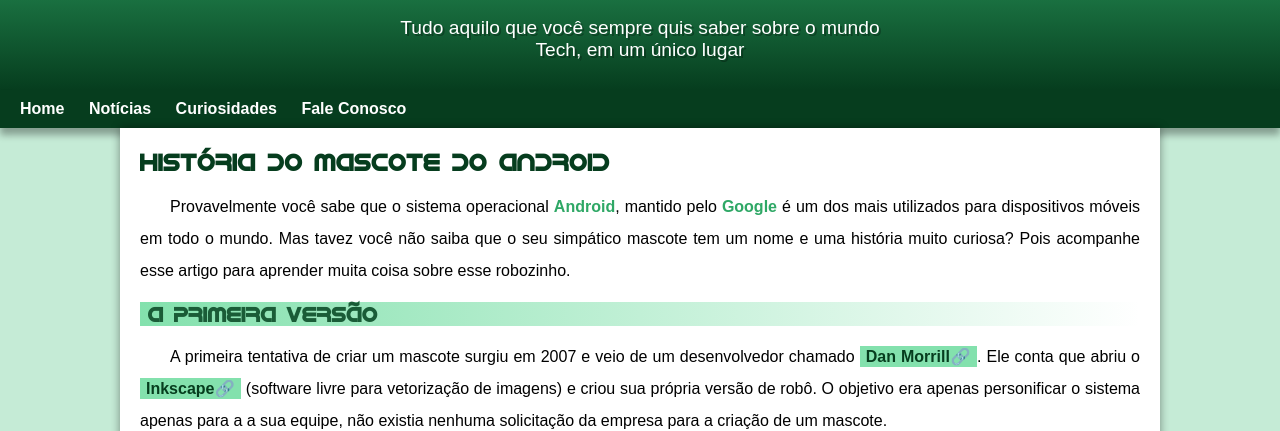
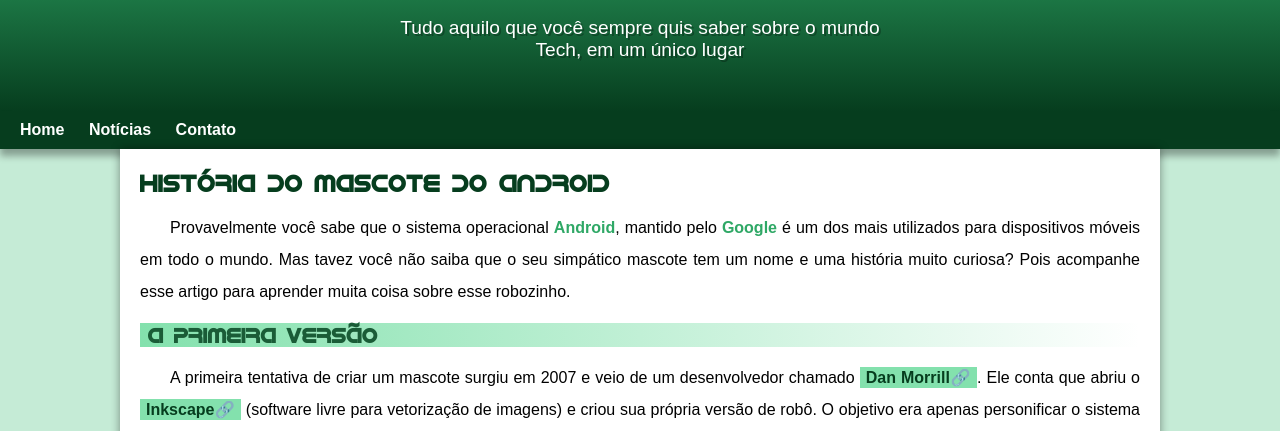
Before and after one commit to PedroHJL/projeto-android, a plain HTML site: page index.html in a window 1280 px wide. Shown: the part 100-531 px from the top of the page. Drawn offline with Linux system fonts and the light colour scheme; a web font is replaced by a local one.

Commit message:
Problema resolvido

```diff
--- a/estilo/style.css
+++ b/estilo/style.css
@@ -61,6 +61,7 @@ header > p{
     max-width: 500px;
     padding-right: 10px;
     padding-left: 10px;
+    padding-bottom: 50px;
     margin: auto;
 }
 
@@ -152,7 +153,7 @@ div.video{
     margin: 0px -20px 30px -20px;
     padding-bottom: 59%;
     position: relative;
-    tex
+
 }
 
 div.video > iframe{
--- a/index.html
+++ b/index.html
@@ -16,8 +16,7 @@
     <nav>
         <a href="#">Home</a>
         <a href="#">Notícias</a>
-        <a href="#">Curiosidades</a>
-        <a href="#">Fale Conosco</a>
+        <a href="#">Contato</a>
     </nav>
     <main>
         <article>
@@ -83,7 +82,7 @@
         </article>
     </main>
     <footer>
-        <p>Site Criado por <a href="https://www.youtube.com/watch?v=izGwDsrQ1eQ" target=" _blank">PedrinhoGameplaysExtreme</a> para o <a href="https://www.youtube.com/c/CursoemV%C3%ADdeo" target="_blank">CursoemVídeo</a> </p>
+        <p>Site Criado por <a href="https://www.youtube.com/watch?v=kmCNFECPQok" target=" _blank">PedrinhoGameplaysExtreme</a> para o <a href="https://www.youtube.com/c/CursoemV%C3%ADdeo" target="_blank">CursoemVídeo</a> </p>
     </footer>
 </body>
 </html>
```
